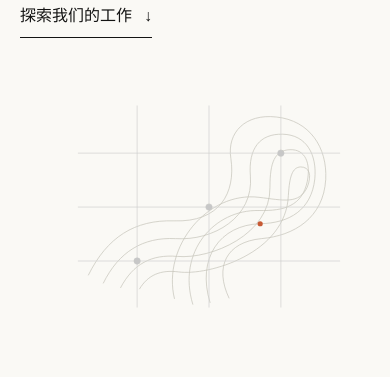
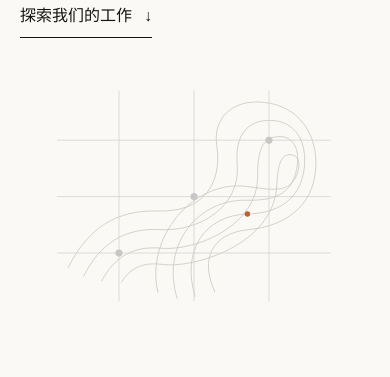
Before and after one commit to dgut-hsd/team-website, a React (Vite) app: page / in a window 390 px wide. Shown: the part 460-837 px from the top of the page. Built offline with nearby package versions, Linux system fonts and the light colour scheme.

Commit message:
refine: reposition enlarged hero artwork

```diff
--- a/src/components/HeroSection/HeroSection.css
+++ b/src/components/HeroSection/HeroSection.css
@@ -122,7 +122,9 @@
 .hero-art {
    align-self: center;
    justify-self: end;
-   width: min(100%, 560px);
+   width: min(100%, 620px);
+   margin-top: -2rem;
+   margin-right: 2rem;
    color: var(--text-muted);
    animation: hero-reveal var(--duration-slow) 220ms var(--ease-out) both;
 }
@@ -172,7 +174,9 @@
    }
 
    .hero-art {
-      width: min(92%, 540px);
+      width: min(94%, 590px);
+      margin-top: -1.5rem;
+      margin-right: 1rem;
       justify-self: end;
    }
 }
@@ -205,7 +209,9 @@
    }
 
    .hero-art {
-      width: min(92%, 430px);
+      width: min(96%, 460px);
+      margin-top: -1rem;
+      margin-right: 0.5rem;
    }
 
    .hero-index {
```
